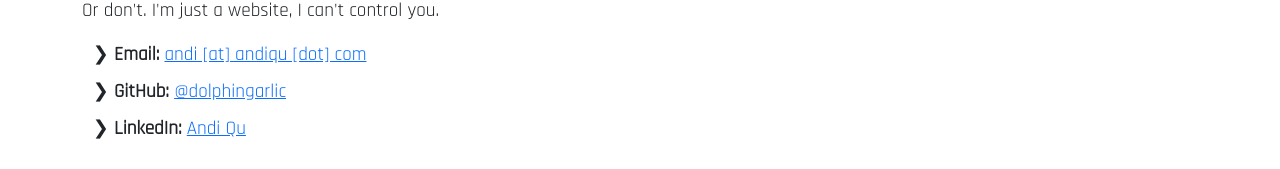
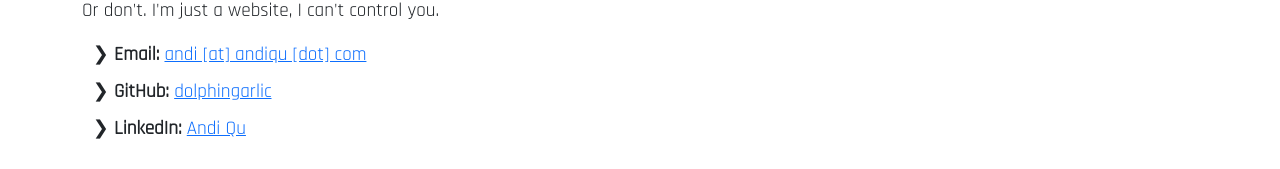
Before and after one commit to dolphingarlic/andiqu-v3, a React (Create React App) app: page /contact in a window 1280 px wide. Shown: the part 199-368 px from the top of the page. Built offline with nearby package versions, Linux system fonts and the light colour scheme.

Commit message:
Make cards rectangular

```diff
--- a/src/pages/Contact.tsx
+++ b/src/pages/Contact.tsx
@@ -15,7 +15,7 @@ const Contact = () => {
           </li>
           <li>
             <strong>GitHub:</strong>{" "}
-            <a href="https://github.com/dolphingarlic">@dolphingarlic</a>
+            <a href="https://github.com/dolphingarlic">dolphingarlic</a>
           </li>
           <li>
             <strong>LinkedIn:</strong>{" "}
--- a/src/pages/Projects.css
+++ b/src/pages/Projects.css
@@ -1,3 +1,11 @@
 .project-col {
     display: flex;
 }
+
+.project-card {
+    border-radius: 0;
+}
+
+.project-card img {
+    border-radius: 0;
+}
```
